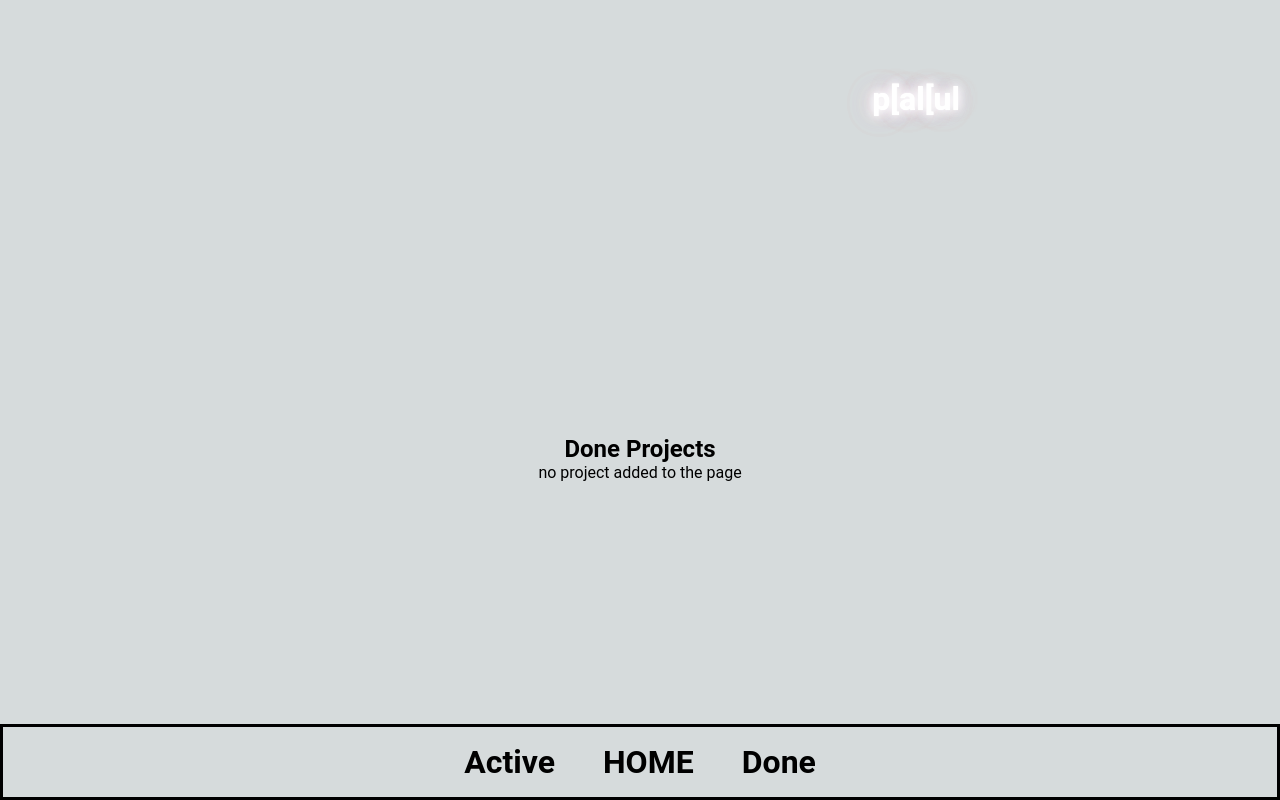
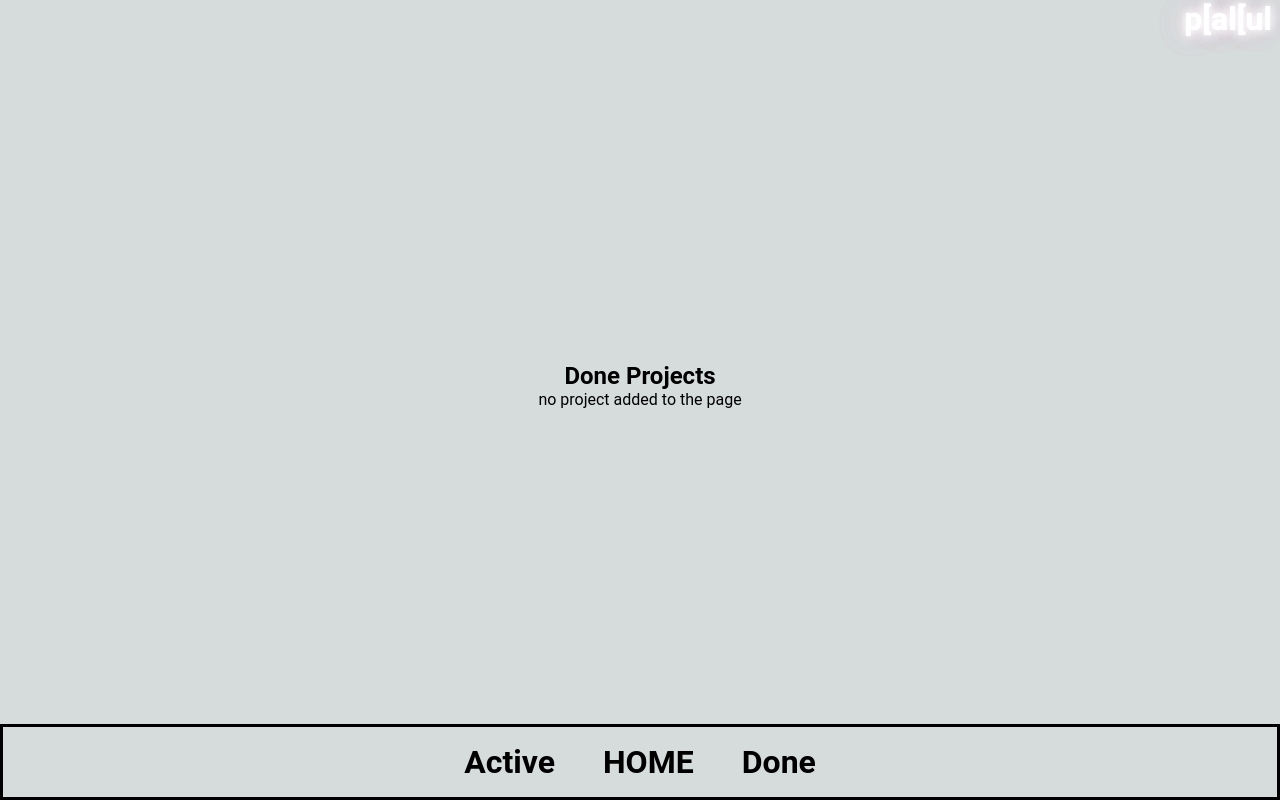
Before and after one commit to reyk-zepper/atlantis-capstone, a Next.js app: page /done in a window 1280 px wide. Built offline with nearby package versions, Linux system fonts and the light colour scheme.

Commit message:
fix heading

```diff
--- a/components/Heading/index.js
+++ /dev/null
@@ -1,7 +0,0 @@
-import styled from "styled-components";
-
-const Heading = styled.h1`
-  text-align: center;
-  height: 2rem;
-`;
-export default Heading;
--- a/components/Layout/index.js
+++ b/components/Layout/index.js
@@ -1,13 +1,10 @@
-import Heading from "../Heading";
 import Navigation from "../Navigation";
 import styled from "styled-components";
 
 export default function Layout({ children }) {
   return (
     <AppContainer>
-      <StyledHeadingContainer>
-        <StyledHeading>p[al[ul</StyledHeading>
-      </StyledHeadingContainer>
+      <StyledHeading>p[al[ul</StyledHeading>
       <StyledMain>{children}</StyledMain>
       <Navigation />
     </AppContainer>
@@ -27,7 +24,10 @@ const StyledMain = styled.main`
   align-items: center;
   justify-content: center;
 `;
-const StyledHeading = styled(Heading)`
+const StyledHeading = styled.h1`
+  text-align: right;
+  width: 100%;
+  padding: 0rem 0.5rem 0.5rem;
   color: #fff;
   text-shadow: 0 0 1px #fff, 0 0 10px #fff, 0 0 11px #fff,
     0 0 21px rgba(255, 214, 243, 0.6), 0 0 41px rgba(255, 214, 243, 0.6),
--- a/components/ProjectCards/index.js
+++ b/components/ProjectCards/index.js
@@ -15,6 +15,7 @@ export default function ProjectCards({ projects }) {
   );
 }
 const StyledProjectCards = styled.div`
+  max-width: 100vw;
   display: flex;
   flex-wrap: wrap;
   justify-content: center;
--- a/styles.js
+++ b/styles.js
@@ -24,8 +24,6 @@ const globalStyles = css`
 
   html,
   body {
-    max-width: 100vw;
-    overflow-x: hidden;
     font-family: Roboto, Arial;
   }
 
```
